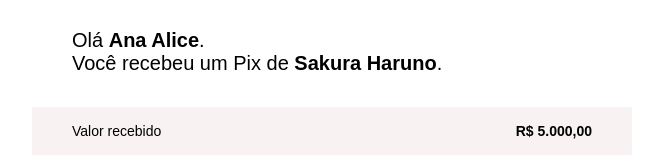
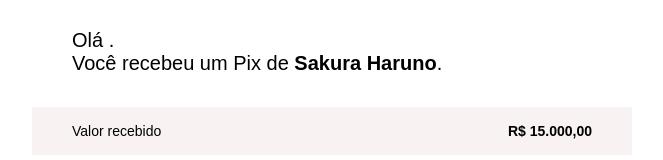
Before and after one commit to AnaAlicepb/EBAC, a plain HTML site: page email1.html in a window 1280 px wide. Shown: the part 423-583 px from the top of the page, without its empty margins (308-971 px from the left). Drawn offline with Linux system fonts and the light colour scheme.

Commit message:
atividade2

```diff
--- a/email1.html
+++ b/email1.html
@@ -25,7 +25,7 @@
                 <tr>
                     <td style="padding-left: 40px; padding-top: 32px; padding-bottom: 32px;">
                         <p style="font-size: 20px; font-family: sans-serif; margin: 0">
-                            Olá <b>Ana Alice</b>. <br />
+                            Olá <b></b>. <br />
                             Você recebeu um Pix de <b>Sakura Haruno</b>.
                         </p>
                     </td>
@@ -37,7 +37,7 @@
                                 <tr>
                                     <td align="left">Valor recebido</td>
                                     <td align="right">
-                                        <b>R$ 5.000,00</b>
+                                        <b>R$ 15.000,00</b>
                                     </td>
                                 </tr>
                             </tbody>
```
